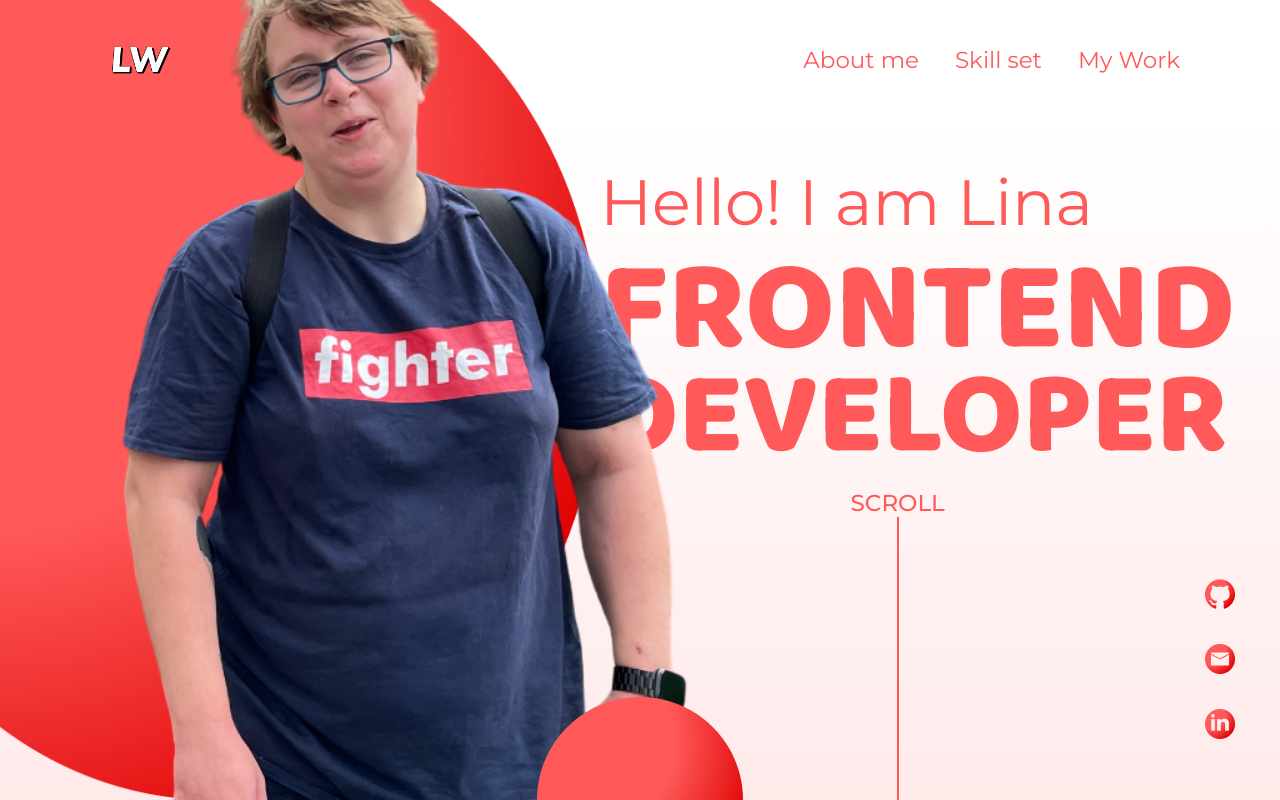
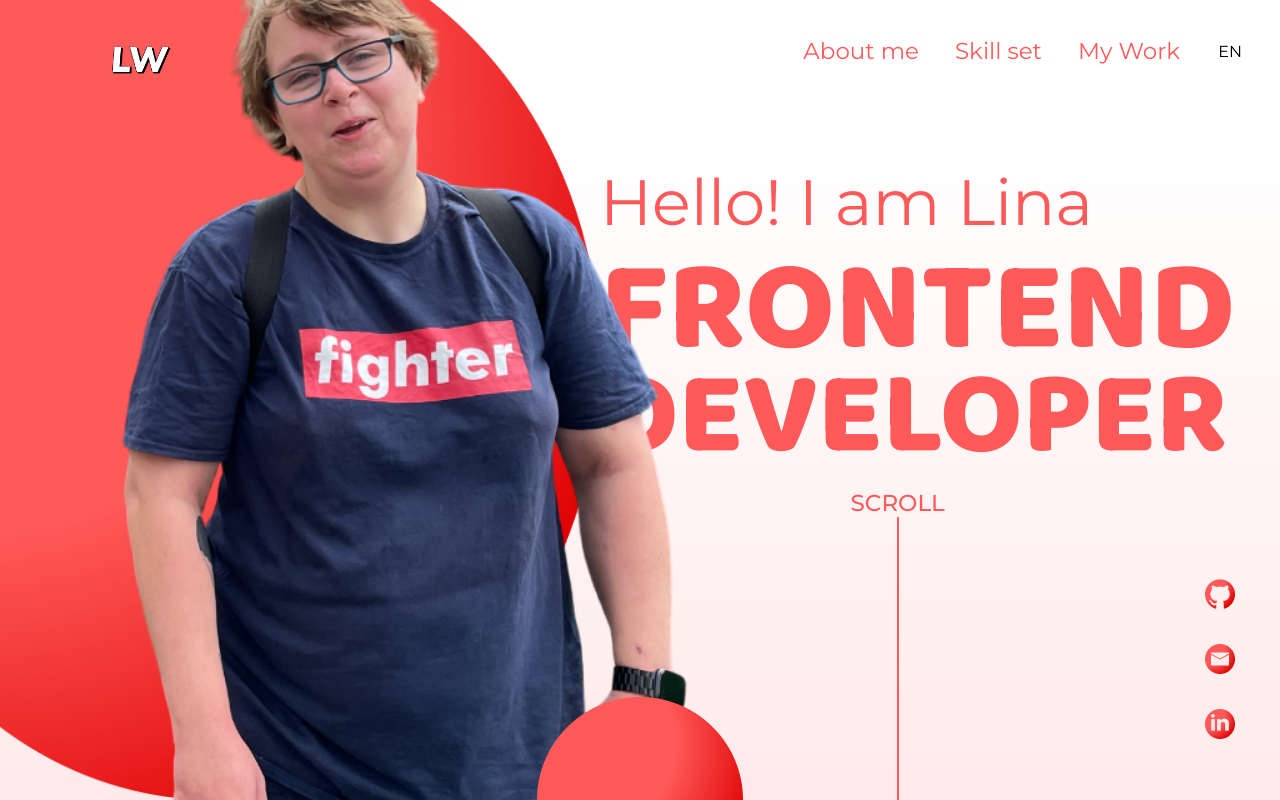
Before and after one commit to LinaWionsek/portfolio, an Angular app: page / in a window 1280 px wide. Shown: the top 800 px of the page. Built offline with nearby package versions, Linux system fonts and the light colour scheme.

Commit message:
language change link

```diff
--- a/src/app/shared/header/header.component.html
+++ b/src/app/shared/header/header.component.html
@@ -6,6 +6,10 @@
                 <a href="#about_me">About me</a>
                 <a href="#skill_set">Skill set</a>
                 <a href="#my_work">My Work</a>
+
+            </div>
+            <div class="language">
+                <a href="#language">EN</a>
             </div>
         </div>
     </nav>
--- a/src/app/shared/header/header.component.scss
+++ b/src/app/shared/header/header.component.scss
@@ -28,3 +28,19 @@ nav {
     width: 80px;
     z-index: 5;
 }
+
+.language {
+    display: flex;
+    align-items: center;
+    width: fit-content;
+    font-family: "Montserrat", sans-serif;
+    position: relative;
+    left: 415px;
+    bottom: 23px;
+
+    a {
+        color: black;
+        text-decoration: none;
+    }
+
+}
```
